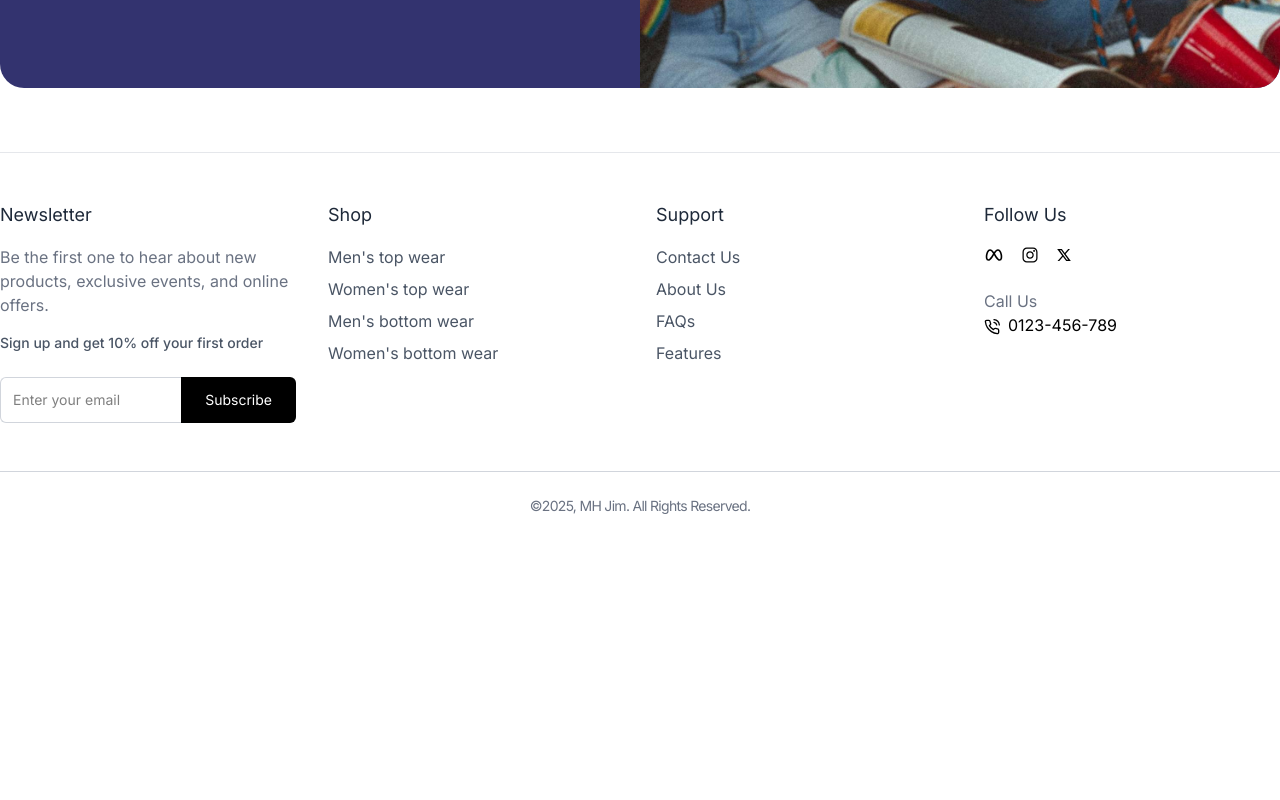
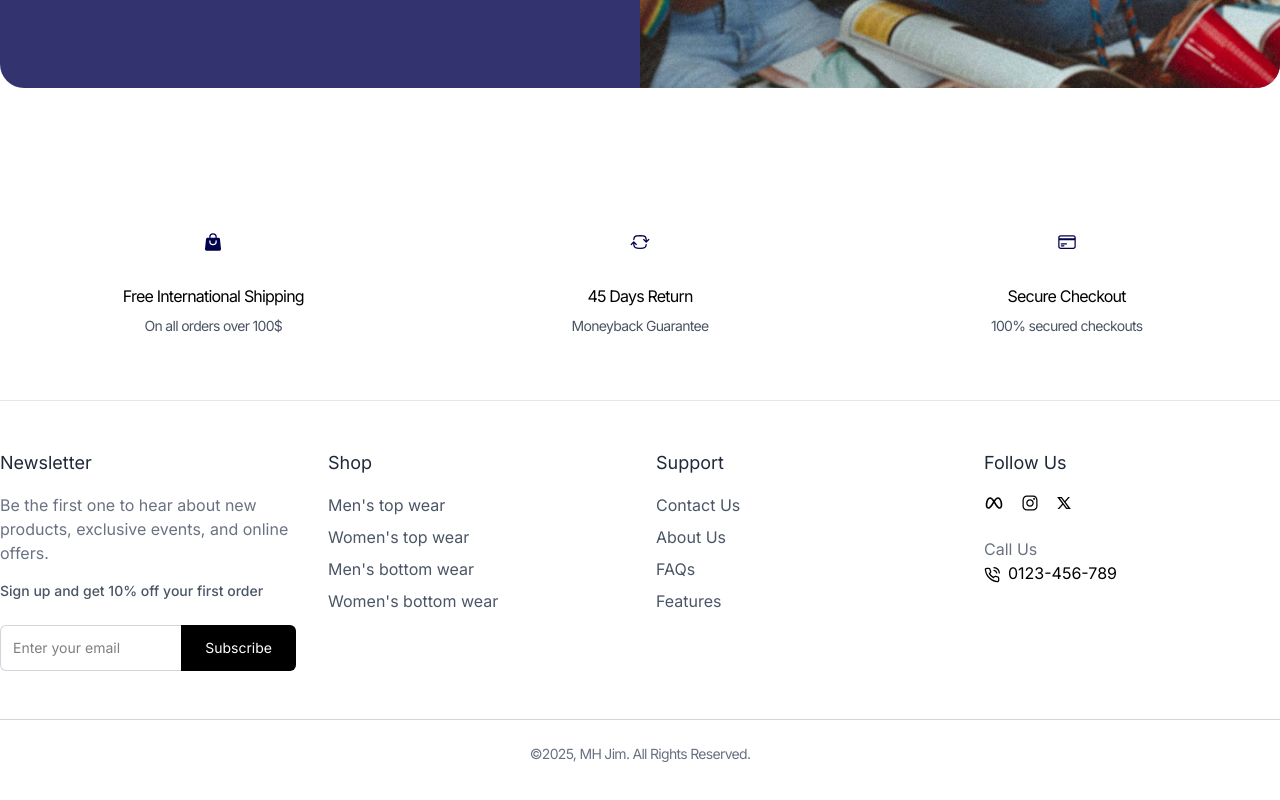
Before and after one commit to mehedihjim/rabbit, a React (Vite) app in the folder frontend/: page / in a window 1280 px wide. Shown: the part 5489-6289 px from the top of the page. Before the commit the page ends 6053 px from the top, so only its background shows below. Built offline with nearby package versions, Linux system fonts and the light colour scheme.

Commit message:
Homepage Complete

```diff
--- /dev/null
+++ b/frontend/src/components/Products/FeaturesSection.jsx
@@ -0,0 +1,46 @@
+import {
+  HiArrowPathRoundedSquare,
+  HiOutlineCreditCard,
+  HiShoppingBag,
+} from "react-icons/hi2";
+
+const FeaturesSection = () => {
+  return (
+    <section className="px-4 py-16">
+      <div className="container mx-auto grid grid-cols-1 md:grid-cols-3 gap-8 text-center">
+        {/* Feature One */}
+        <div className="flex flex-col items-center">
+          <div className="p-4 rounded-full mb-4">
+            <HiShoppingBag className="text-xl text-rabbit-red" />
+          </div>
+          <h4 className="tracking-tighter mb-2">Free International Shipping</h4>
+          <p className="text-gray-600 text-sm tracking-tighter">
+            On all orders over 100$
+          </p>
+        </div>
+        {/* Feature Two */}
+        <div className="flex flex-col items-center">
+          <div className="p-4 rounded-full mb-4">
+            <HiArrowPathRoundedSquare className="text-xl text-rabbit-red" />
+          </div>
+          <h4 className="tracking-tighter mb-2">45 Days Return</h4>
+          <p className="text-gray-600 text-sm tracking-tighter">
+            Moneyback Guarantee
+          </p>
+        </div>
+        {/* Feature Three */}
+        <div className="flex flex-col items-center">
+          <div className="p-4 rounded-full mb-4">
+            <HiOutlineCreditCard className="text-xl text-rabbit-red" />
+          </div>
+          <h4 className="tracking-tighter mb-2">Secure Checkout</h4>
+          <p className="text-gray-600 text-sm tracking-tighter">
+            100% secured checkouts
+          </p>
+        </div>
+      </div>
+    </section>
+  );
+};
+
+export default FeaturesSection;
--- a/frontend/src/pages/Home.jsx
+++ b/frontend/src/pages/Home.jsx
@@ -5,6 +5,7 @@ import NewArrivals from "../components/Products/NewArrivals";
 import ProductDetails from "../components/Products/ProductDetails";
 import ProductGrid from "../components/Products/ProductGrid";
 import FeaturedCollecton from "../components/Products/FeaturedCollecton";
+import FeaturesSection from "../components/Products/FeaturesSection";
 
 const placeholderProducts = [
   {
@@ -75,8 +76,8 @@ const Home = () => {
         <ProductGrid products={placeholderProducts} />
       </div>
 
-      {/* ========Featured Collection======== */}
       <FeaturedCollecton />
+      <FeaturesSection />
     </>
   );
 };
```
